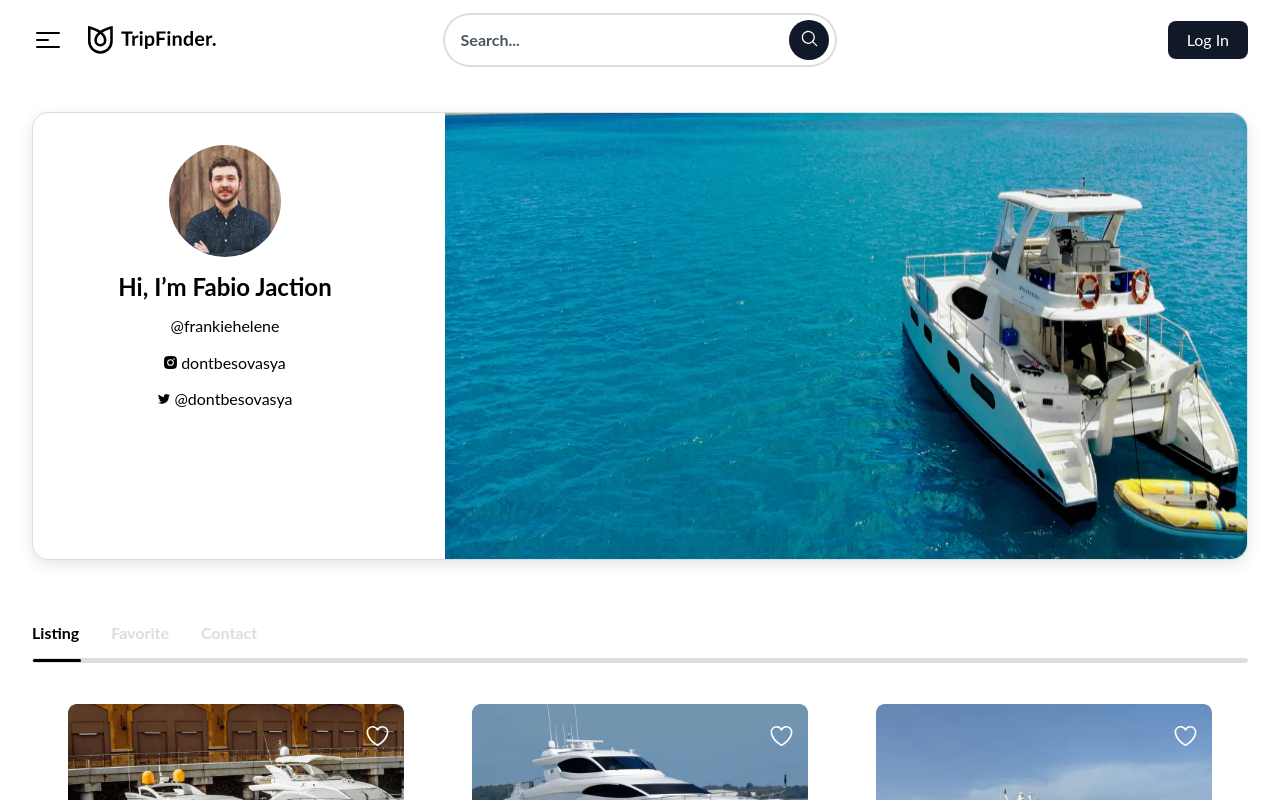
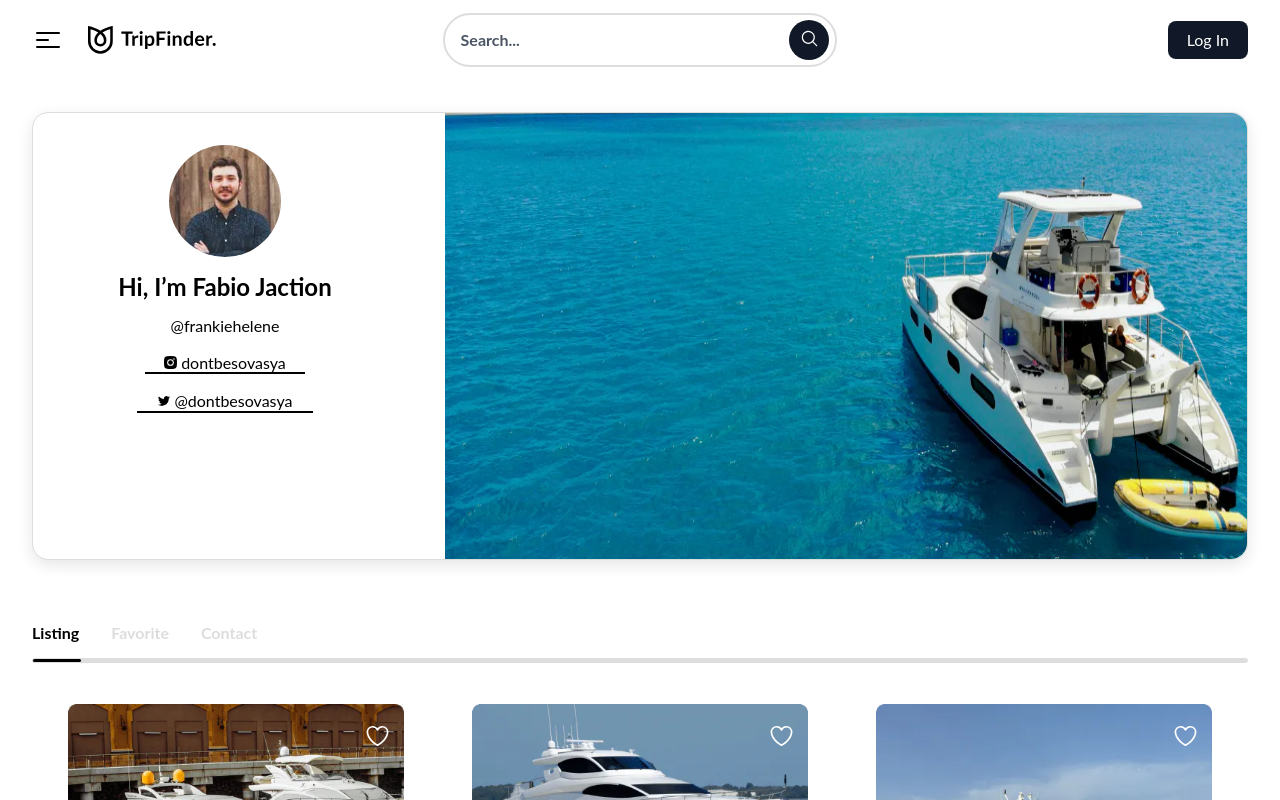
Before and after one commit to RKanna/collaborative-project-dharaneesh-team-final, a plain HTML site: page index.html in a window 1280 px wide. Shown: the top 800 px of the page. Drawn offline with Linux system fonts and the light colour scheme.

Commit message:
final commit- but update needed

```diff
--- a/index.html
+++ b/index.html
@@ -51,9 +51,11 @@
             <p>@frankiehelene</p>
             <br />
             <a href="#" class="text-underline">
+
               <span>
                 <img src="./icons/insta.svg" alt="insta" class="insta" />
                 dontbesovasya
+                <div class="for-line"></div>
               </span>
             </a>
 
@@ -62,6 +64,7 @@
               <span>
                 <img src="./icons/twitter.svg" alt="twitter" class="insta" />
                 @dontbesovasya
+                <div class="for-line for-line-two"></div>
               </span>
             </a>
           </div>
@@ -95,13 +98,13 @@
       </div>
     </section>
     <div class="boat-section flex-without-direction">
+
       <div class="three_set">
         <div class="one img-level-container">
           <div class="heart-container">
             <img src="./new-layout/heart-outline.svg" alt="heart" class="heart">
             <img src="./next-arrow.png" alt="Arrow" class="arrow">
           </div>
-
           <img src="./boat-twelve.webp" alt="boat" class="boats"/>
           <div class="content-for-img">
 
```
